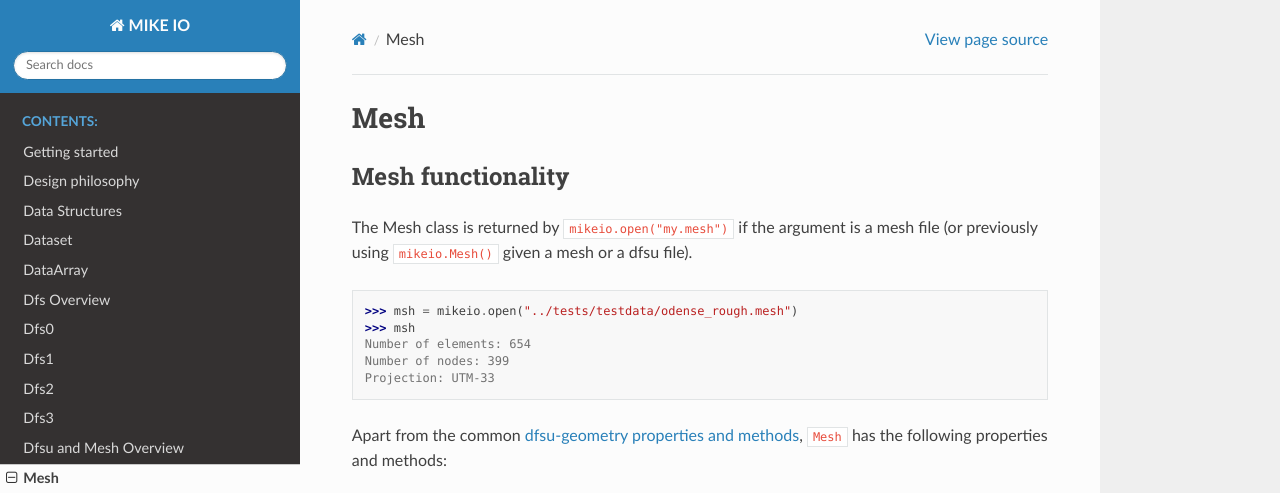
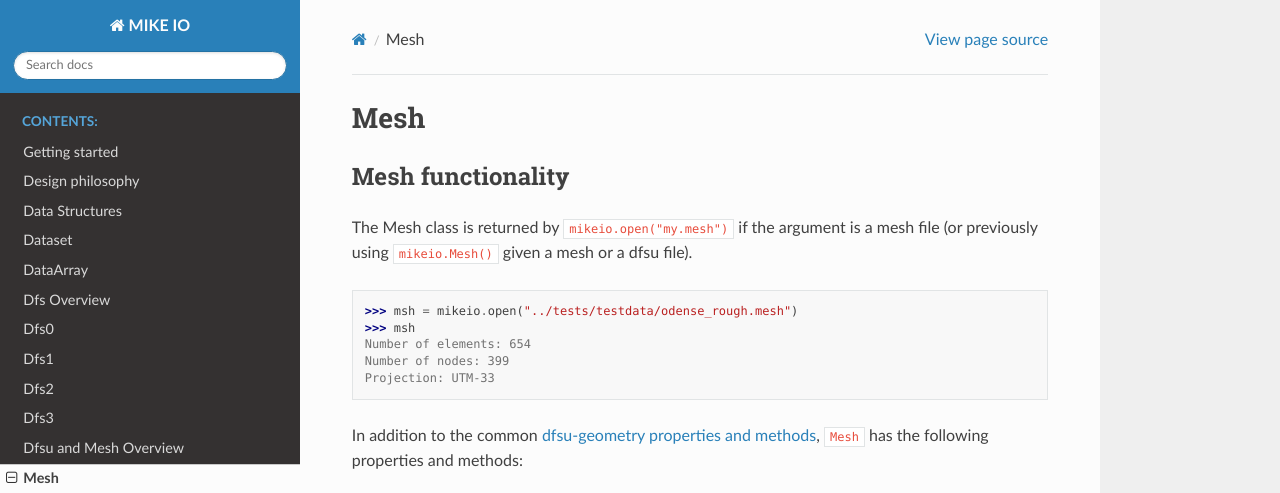
Before and after one commit to DHI/mikeio, a Sphinx documentation site: the page built from docs/mesh.md, in a window 1280 px wide and 900 px high, cut to the strip 0-493 px from the top of the window. Built offline with Sphinx 7.4.7 and the Read the Docs theme 2.0.0, drawn with Linux system fonts in a browser that asks for light colours.

Commit message:
Update docs/mesh.md
Co-authored-by: Henrik Andersson <jan@dhigroup.com>

````diff
--- a/docs/mesh.md
+++ b/docs/mesh.md
@@ -13,7 +13,7 @@ Number of nodes: 399
 Projection: UTM-33
 ```
 
-Apart from the common [dfsu-geometry properties and methods](./dfu-mesh-overview.md#mike-io-flexible-mesh-geometry), `Mesh` has the following properties and methods:
+In addition to the common [dfsu-geometry properties and methods](./dfu-mesh-overview.md#mike-io-flexible-mesh-geometry), `Mesh` has the following properties and methods:
 
 
 ```{eval-rst}
````
